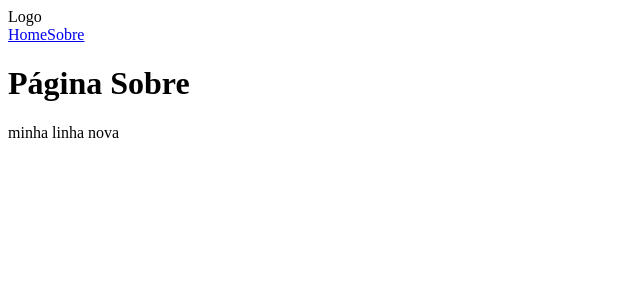
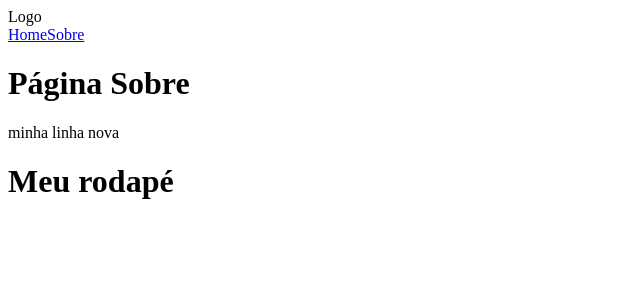
Before and after one commit to lesliebagalho/teste-git, a React (Vite) app: page /sobre in a window 1280 px wide. Shown: the top 300 px of the page, without its empty margins (0-640 px from the left). Built offline with nearby package versions, Linux system fonts and the light colour scheme.

Commit message:
Criando o radapé

```diff
--- a/src/App.jsx
+++ b/src/App.jsx
@@ -2,6 +2,7 @@ import { BrowserRouter as Router, Routes, Route } from "react-router-dom";
 import Header from "./components/Header/Header";
 import Home from "./pages/Home/page";
 import Sobre from "./pages/sobre/page";
+import Footer from "./components/Footer/Footer";
 
 
 export default function App() {
@@ -14,6 +15,7 @@ export default function App() {
           <Route path="/sobre" element={<Sobre />} />
           {/* Outras rotas aqui */}
         </Routes>
+        <Footer />
       </Router>
     </>
   )
--- a/src/components/Footer/Footer.jsx
+++ b/src/components/Footer/Footer.jsx
@@ -0,0 +1,8 @@
+
+export default function Footer(){
+    return(
+        <div>
+            <h1>Meu rodapé</h1>
+        </div>
+    )
+}
```
